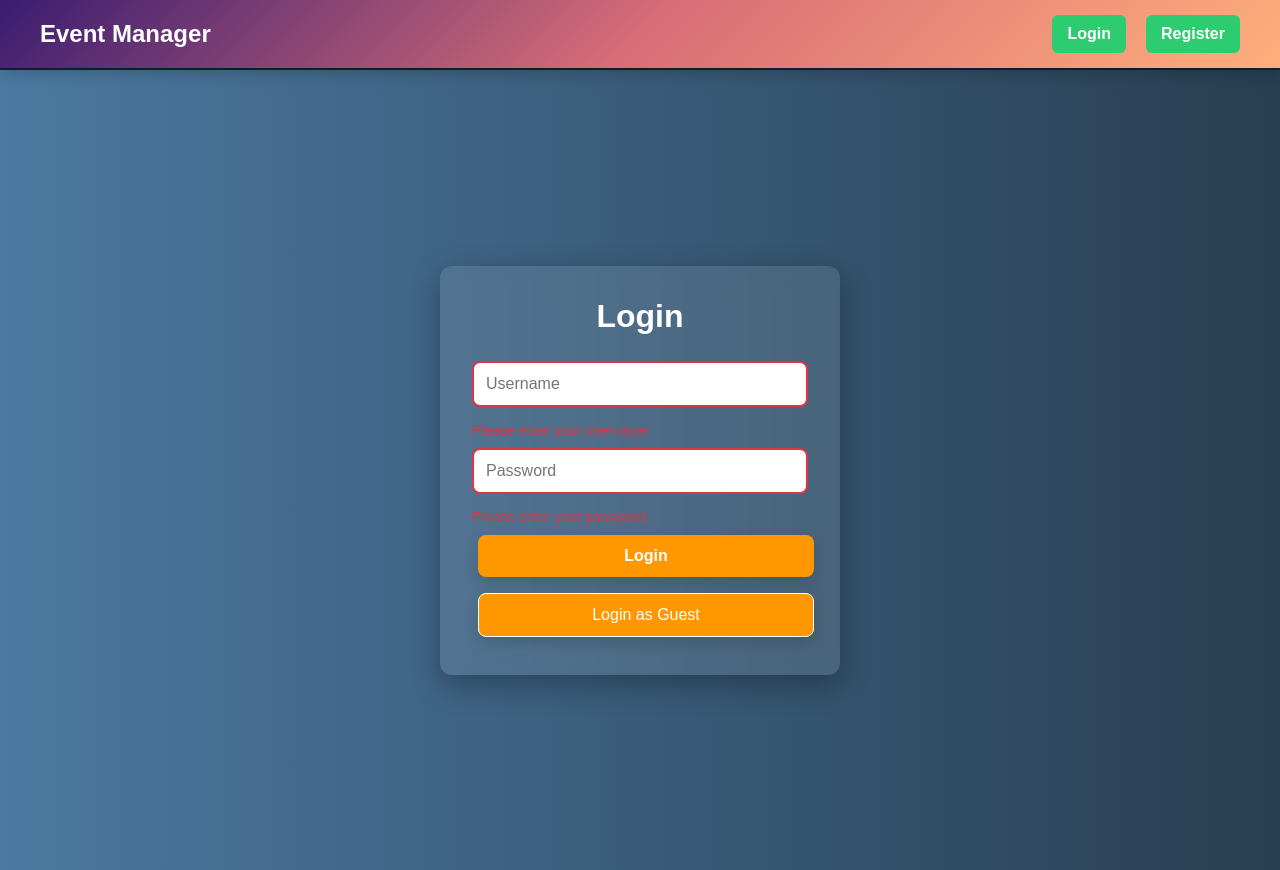
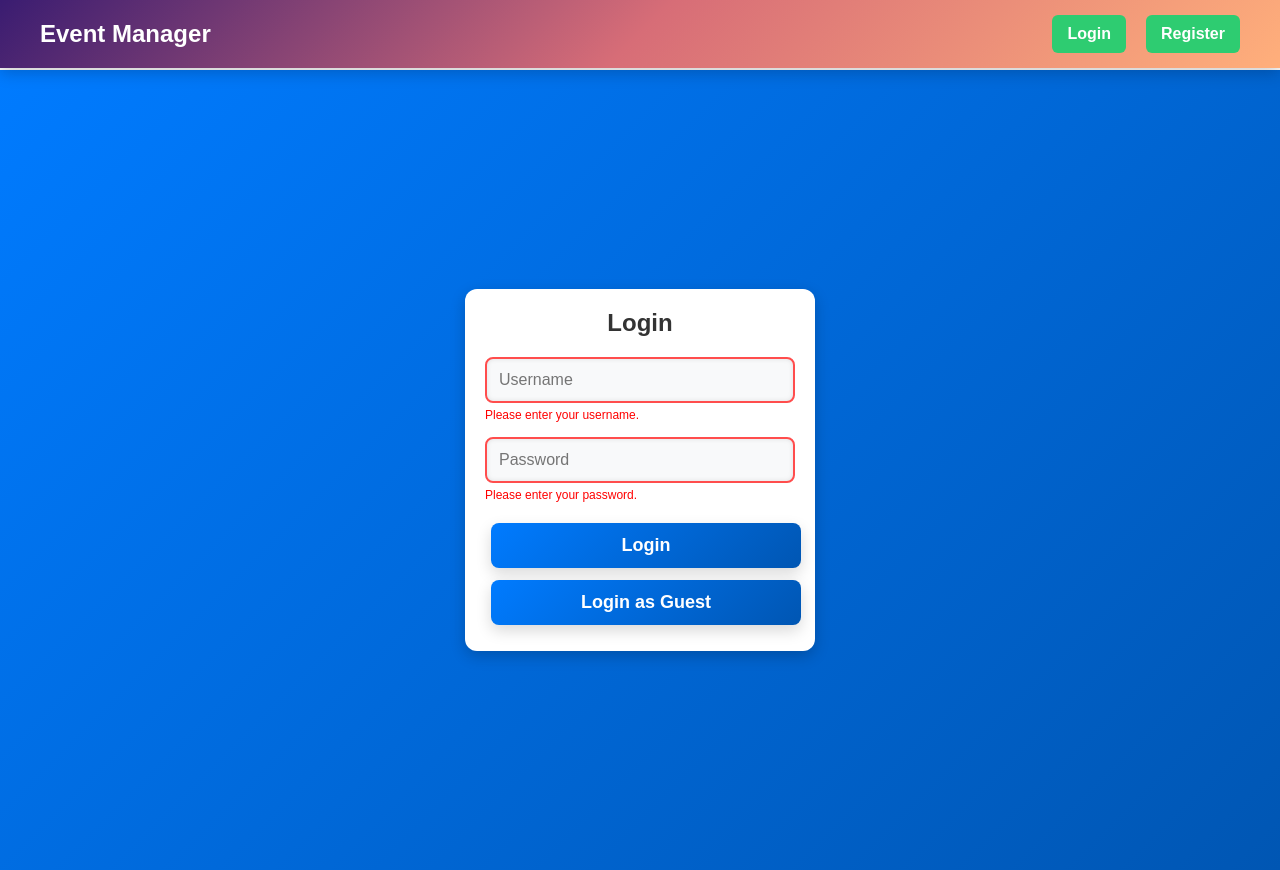
Before and after one commit to niteen-codes/Event-Management-App, a React (Create React App) app in the folder frontend/: page /login in a window 1280 px wide. Built offline with nearby package versions, Linux system fonts and the light colour scheme.

Commit message:
Css Updation

```diff
--- a/frontend/src/components/EventForm.css
+++ b/frontend/src/components/EventForm.css
@@ -1,16 +1,12 @@
-/* Event Form Styles */
+/* General Form Styles */
 .event-form {
   max-width: 500px;
-  margin: 40px auto;
+  margin: auto;
+  background: linear-gradient(135deg, #f8f9fa, #e9ecef);
   padding: 20px;
-  background: linear-gradient(135deg, #ffffff, #f8f9fa);
-  box-shadow: 0 4px 10px rgba(0, 0, 0, 0.1);
-  border-radius: 10px;
-  transition: transform 0.3s ease-in-out;
-}
-
-.event-form:hover {
-  transform: scale(1.02);
+  border-radius: 12px;
+  box-shadow: 0 5px 15px rgba(0, 0, 0, 0.2);
+  animation: fadeIn 0.6s ease-in-out;
 }
 
 .event-form-title {
@@ -19,63 +15,75 @@
   font-weight: bold;
   color: #333;
   margin-bottom: 20px;
+  animation: slideDown 0.5s ease-in-out;
 }
 
+/* Form Group */
 .form-group {
   margin-bottom: 15px;
   position: relative;
+  animation: fadeInUp 0.6s ease-in-out;
 }
 
-.form-input,
-.form-textarea,
-select {
+/* Input Fields */
+.form-input, .form-textarea, select {
   width: 100%;
   padding: 12px;
-  border: 2px solid #ddd;
-  border-radius: 6px;
+  border: none;
+  border-radius: 8px;
+  background: #fff;
   font-size: 16px;
-  transition: all 0.3s ease-in-out;
-  background-color: #fff;
+  box-shadow: inset 0 0 5px rgba(0, 0, 0, 0.1);
+  transition: 0.3s;
 }
 
-.form-input:focus,
-.form-textarea:focus,
-select:focus {
-  border-color: #007bff;
-  box-shadow: 0 0 8px rgba(0, 123, 255, 0.2);
+.form-input:focus, .form-textarea:focus, select:focus {
+  outline: none;
+  border: 2px solid #007bff;
+  box-shadow: 0 0 10px rgba(0, 123, 255, 0.3);
 }
 
+/* Error Styles */
 .input-error {
-  border-color: #dc3545 !important;
+  border: 2px solid red;
 }
 
 .error-message {
-  color: #dc3545;
-  font-size: 14px;
+  color: red;
+  font-size: 12px;
   margin-top: 5px;
-  animation: fadeIn 0.3s ease-in-out;
+  animation: fadeIn 0.5s;
 }
 
-textarea {
-  resize: none;
-  height: 100px;
+/* File Input */
+input[type="file"] {
+  background: #fff;
+  padding: 10px;
+  border-radius: 8px;
+  width: 100%;
 }
 
+/* Button Styles */
 .submit-button {
   width: 100%;
   padding: 12px;
+  background: linear-gradient(135deg, #007bff, #0056b3);
+  color: white;
+  border: none;
   font-size: 18px;
   font-weight: bold;
-  color: #fff;
-  background: linear-gradient(135deg, #007bff, #0056b3);
-  border: none;
-  border-radius: 6px;
+  border-radius: 8px;
   cursor: pointer;
-  transition: all 0.3s ease-in-out;
+  transition: all 0.3s;
+  display: flex;
+  justify-content: center;
+  align-items: center;
 }
 
 .submit-button:hover {
-  background: linear-gradient(135deg, #0056b3, #003580);
+  background: linear-gradient(135deg, #0056b3, #004494);
+  box-shadow: 0 4px 10px rgba(0, 91, 187, 0.4);
+  transform: translateY(-2px);
 }
 
 .submit-button:disabled {
@@ -83,22 +91,53 @@ textarea {
   cursor: not-allowed;
 }
 
-.guest-message {
-  text-align: center;
-  color: #ff0000;
-  font-size: 18px;
-  font-weight: bold;
+/* Responsive Design */
+@media (max-width: 768px) {
+  .event-form {
+    max-width: 90%;
+    padding: 15px;
+  }
+
+  .form-input, .form-textarea, select {
+    font-size: 14px;
+    padding: 10px;
+  }
+
+  .submit-button {
+    font-size: 16px;
+    padding: 10px;
+  }
 }
 
-/* File Input Styling */
-input[type="file"] {
-  border: none;
-  padding: 10px;
-  cursor: pointer;
+@media (max-width: 480px) {
+  .event-form-title {
+    font-size: 20px;
+  }
+
+  .submit-button {
+    font-size: 14px;
+    padding: 8px;
+  }
 }
 
-/* Animation */
+/* Animations */
 @keyframes fadeIn {
+  from { opacity: 0; }
+  to { opacity: 1; }
+}
+
+@keyframes fadeInUp {
+  from {
+    opacity: 0;
+    transform: translateY(10px);
+  }
+  to {
+    opacity: 1;
+    transform: translateY(0);
+  }
+}
+
+@keyframes slideDown {
   from {
     opacity: 0;
     transform: translateY(-10px);
@@ -108,40 +147,3 @@ input[type="file"] {
     transform: translateY(0);
   }
 }
-
-/* Responsive Styles */
-@media (max-width: 600px) {
-  .event-form {
-    width: 90%;
-    padding: 15px;
-  }
-  .event-form-title {
-    font-size: 20px;
-  }
-  .form-input, .form-textarea, select {
-    font-size: 14px;
-    padding: 10px;
-  }
-  .submit-button {
-    font-size: 16px;
-    padding: 10px;
-  }
-}
-
-@media (max-width: 400px) {
-  .event-form {
-    width: 95%;
-    padding: 10px;
-  }
-  .event-form-title {
-    font-size: 18px;
-  }
-  .form-input, .form-textarea, select {
-    font-size: 13px;
-    padding: 8px;
-  }
-  .submit-button {
-    font-size: 14px;
-    padding: 8px;
-  }
-}
--- a/frontend/src/pages/Login.css
+++ b/frontend/src/pages/Login.css
@@ -1,117 +1,129 @@
-/* General Styles */
-* {
-  margin: 0;
-  padding: 0;
-  box-sizing: border-box;
-  font-family: "Poppins", sans-serif;
-}
-
-body {
-  background: #11242b;
-}
-
-
-/* Error Message */
-.error-message {
-  color: #ff4d4d;
-  font-size: 0.9rem;
-  margin-top: 5px;
-  text-align: left;
-}
-
-/* Highlight input fields with errors */
-.error {
-  border: 2px solid #ff4d4d !important;
-}
-
-
+/* General Login Form Styles */
 .login-container {
   display: flex;
   justify-content: center;
   align-items: center;
   height: 100vh;
-  background: linear-gradient(to right, #4b79a1, #283e51);
+  background: linear-gradient(135deg, #007bff, #0056b3);
+  animation: fadeIn 0.6s ease-in-out;
 }
 
 .login-box {
-  background: rgba(255, 255, 255, 0.1);
-  backdrop-filter: blur(10px);
-  padding: 2rem;
+  width: 350px;
+  background: white;
+  padding: 20px;
   border-radius: 12px;
-  box-shadow: 0px 10px 30px rgba(0, 0, 0, 0.3);
+  box-shadow: 0 5px 15px rgba(0, 0, 0, 0.2);
   text-align: center;
-  width: 100%;
-  max-width: 400px;
-  transition: transform 0.3s ease-in-out;
+  animation: slideIn 0.6s ease-in-out;
 }
 
-.login-box:hover {
-  transform: translateY(-5px);
-}
-
-/* Login Title */
 .login-title {
-  font-size: 2rem;
-  color: #fff;
-  margin-bottom: 1rem;
+  font-size: 24px;
+  font-weight: bold;
+  color: #333;
+  margin-bottom: 20px;
 }
 
 /* Input Fields */
+.input-group {
+  margin-bottom: 15px;
+  position: relative;
+}
+
 .login-input {
   width: 100%;
   padding: 12px;
-  margin: 10px 0;
   border: none;
   border-radius: 8px;
-  font-size: 1rem;
+  background: #f8f9fa;
+  font-size: 16px;
+  box-shadow: inset 0 0 5px rgba(0, 0, 0, 0.1);
   transition: 0.3s;
 }
 
 .login-input:focus {
   outline: none;
-  box-shadow: 0px 0px 10px rgba(255, 255, 255, 0.3);
+  border: 2px solid #007bff;
+  box-shadow: 0 0 10px rgba(0, 123, 255, 0.3);
+}
+
+/* Error Styles */
+.input-error {
+  border: 2px solid red;
+}
+
+.error-message {
+  color: red;
+  font-size: 12px;
+  margin-top: 5px;
+  animation: fadeIn 0.5s;
 }
 
 /* Buttons */
-.login-button,
-.guest-login-button {
+.login-button, .guest-login-button {
   width: 100%;
   padding: 12px;
-  margin-top: 10px;
+  background: linear-gradient(135deg, #007bff, #0056b3);
+  color: white;
   border: none;
+  font-size: 18px;
+  font-weight: bold;
   border-radius: 8px;
-  font-size: 1rem;
   cursor: pointer;
-  transition: 0.3s;
+  transition: all 0.3s;
 }
 
-.login-button {
-  background: #ff8c00;
-  color: white;
-  font-weight: bold;
+.login-button:hover, .guest-login-button:hover {
+  background: linear-gradient(135deg, #0056b3, #004494);
+  box-shadow: 0 4px 10px rgba(0, 91, 187, 0.4);
+  transform: translateY(-2px);
 }
 
-.login-button:hover {
-  background: #e07b00;
-}
-
-.guest-login-button {
-  background: rgba(255, 255, 255, 0.2);
-  color: white;
-  border: 1px solid white;
-}
-
-.guest-login-button:hover {
-  background: rgba(255, 255, 255, 0.3);
+.login-button:disabled {
+  background: #ccc;
+  cursor: not-allowed;
 }
 
 /* Responsive Design */
 @media (max-width: 768px) {
   .login-box {
-    padding: 1.5rem;
     width: 90%;
+    padding: 15px;
   }
-  .login-title {
-    font-size: 1.8rem;
+  .login-input {
+    font-size: 14px;
+    padding: 10px;
+  }
+  .login-button, .guest-login-button {
+    font-size: 16px;
+    padding: 10px;
   }
 }
+
+@media (max-width: 480px) {
+  .login-title {
+    font-size: 20px;
+  }
+  .login-button, .guest-login-button {
+    font-size: 14px;
+    padding: 8px;
+  }
+}
+
+/* Animations */
+@keyframes fadeIn {
+  from { opacity: 0; }
+  to { opacity: 1; }
+}
+
+@keyframes slideIn {
+  from {
+    opacity: 0;
+    transform: translateY(-20px);
+  }
+  to {
+    opacity: 1;
+    transform: translateY(0);
+  }
+}
```
